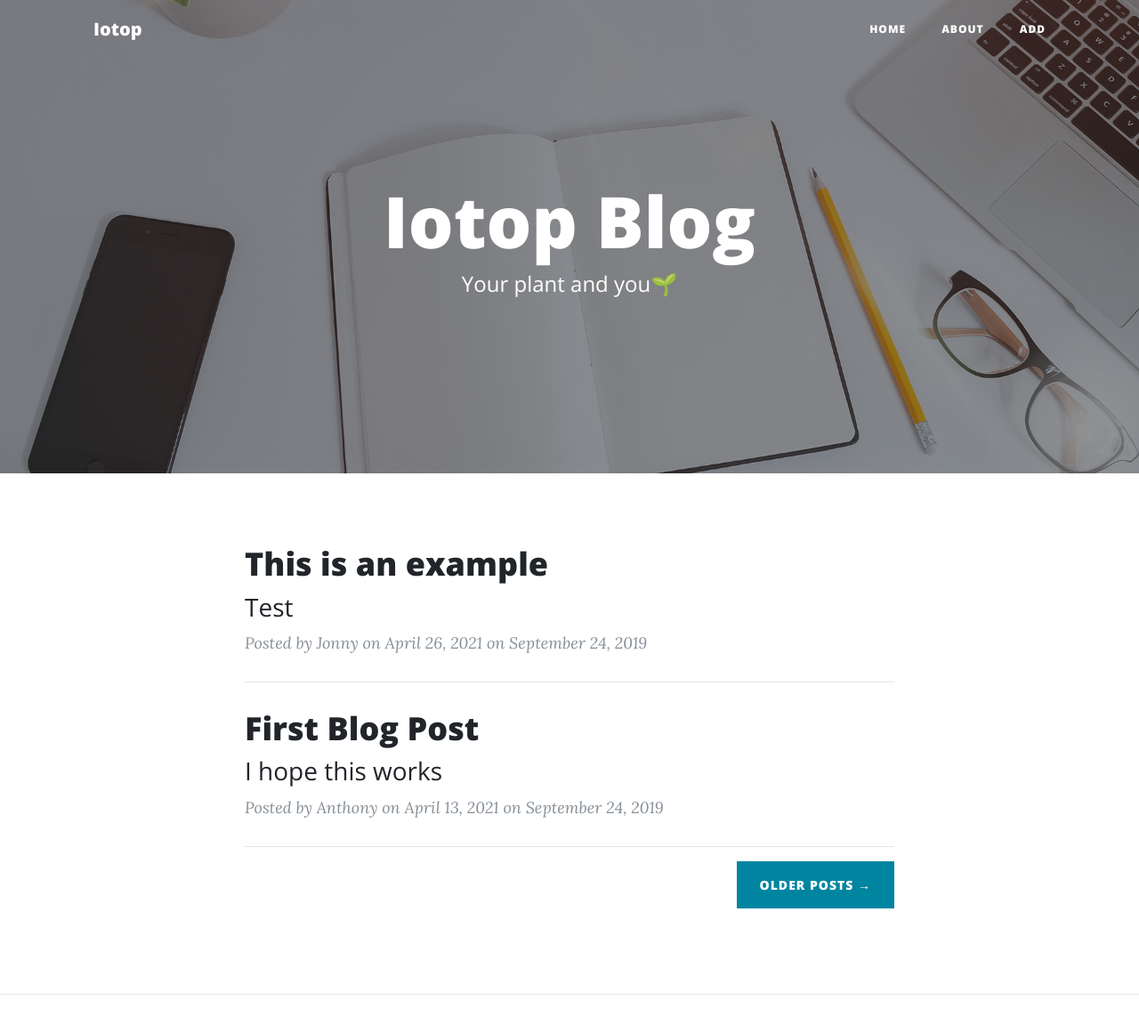
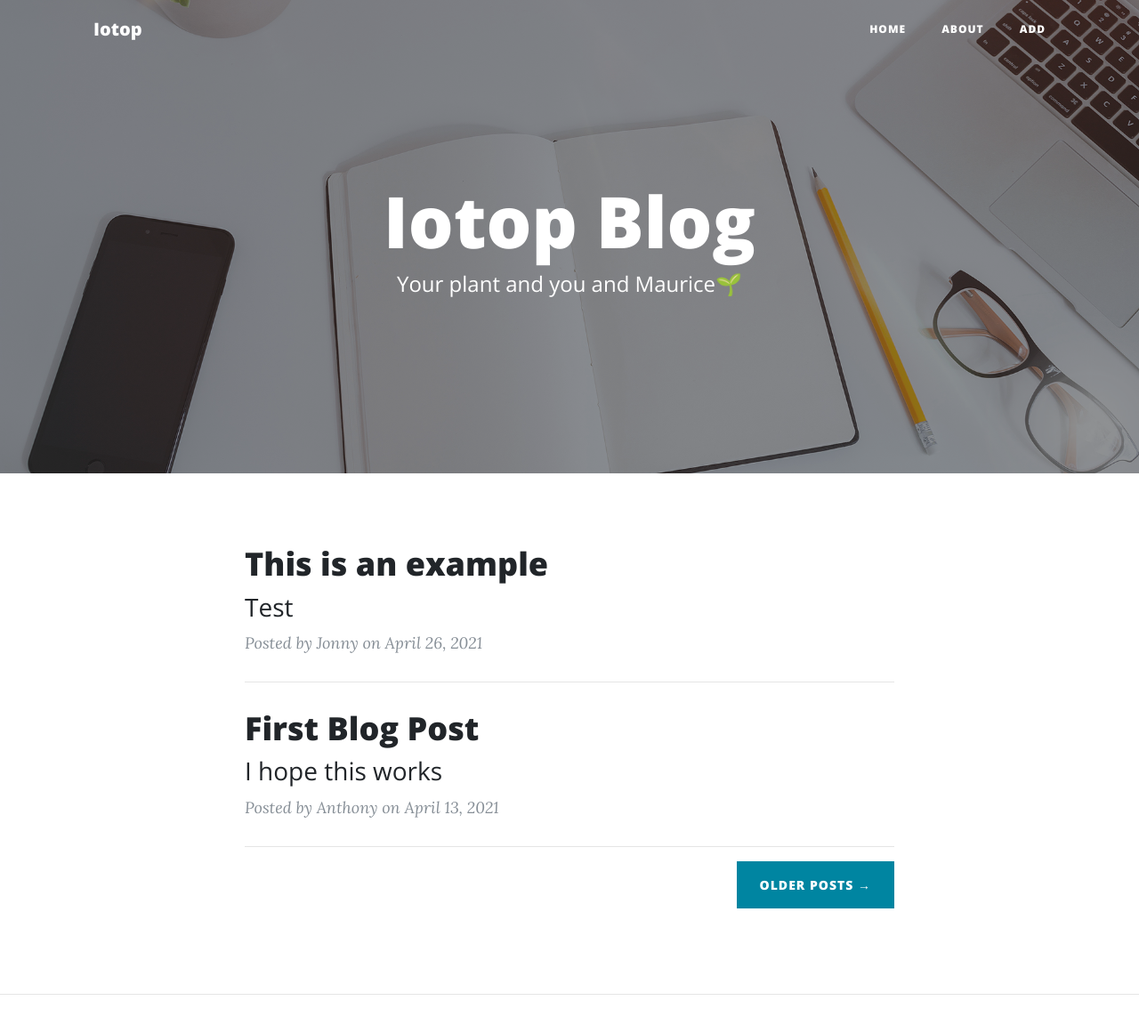
Before and after one commit to Iotop-Berlin/Iotop-Blog, a Flask app: page / in a window 1280 px wide. Shown: the top 1161 px of the page at 89% size. Run offline with Flask 2, Linux system fonts and the light colour scheme; data comes from the database, SQL or seed files in the repository; both versions use the stored data as it was after the commit; some libraries are stand-ins or nearby versions.

```diff
--- a/templates/about.html
+++ b/templates/about.html
@@ -8,7 +8,7 @@
   <meta name="description" content="">
   <meta name="author" content="">
 
-  <title>Clean Blog - Start Bootstrap Theme</title>
+  <title>Clean Iotop Blog - About</title>
 
     <!-- Bootstrap core CSS -->
     <link href="{{ url_for('static', filename='bootstrap.min.css') }}" rel="stylesheet">
@@ -88,11 +88,11 @@
     </div>
   </footer>
 
-  <!-- Bootstrap core JavaScript -->
+  <!-- Bootstrap Framework core JavaScript -->
   <script src="{{ url_for('static', filename='jquery.min.js') }}"></script>
   <script src="{{ url_for('static', filename='bootstrap.bundle.min.js') }}"></script>
 
-  <!-- Custom scripts for this template -->
+  <!-- Custom scripts -->
   <script src="{{ url_for('static', filename='clean-blog.min.js') }}"></script>
 
 </body>
--- a/templates/add.html
+++ b/templates/add.html
@@ -8,7 +8,7 @@
   <meta name="description" content="">
   <meta name="author" content="">
 
-  <title>Clean Blog - Start Bootstrap Theme</title>
+  <title>Clean Iotop Blog - Add</title>
 
   <!-- Bootstrap core CSS -->
   <link href="{{ url_for('static', filename='bootstrap.min.css') }}" rel="stylesheet">
@@ -118,11 +118,11 @@
     </div>
   </footer>
 
-  <!-- Bootstrap core JavaScript -->
+  <!-- Bootstrap Framework -->
   <script src="{{ url_for('static', filename='jquery.min.js') }}"></script>
   <script src="{{ url_for('static', filename='bootstrap.bundle.min.js') }}"></script>
 
-  <!-- Custom scripts for this template -->
+  <!-- Custom scripts -->
   <script src="{{ url_for('static', filename='clean-blog.min.js') }}"></script>
 
 </body>
--- a/templates/index.html
+++ b/templates/index.html
@@ -8,7 +8,7 @@
   <meta name="description" content="">
   <meta name="author" content="">
 
-  <title>Clean Blog - Start Bootstrap Theme</title>
+  <title>Clean Iotop Blog </title>
 
   <!-- Bootstrap core CSS -->
   <link href="{{ url_for('static', filename='bootstrap.min.css') }}" rel="stylesheet">
@@ -57,7 +57,7 @@
         <div class="col-lg-8 col-md-10 mx-auto">
           <div class="site-heading">
             <h1>Iotop Blog</h1>
-            <span class="subheading">Your plant and you🌱</span>
+            <span class="subheading">Your plant and you and Maurice🌱</span>
           </div>
         </div>
       </div>
@@ -78,8 +78,7 @@
               {{ post.subtitle }}
             </h3>
           </a>
-          <p class="post-meta">Posted by {{ post.author }} on {{ post.date_posted.strftime('%B %d, %Y') }}
-            on September 24, 2019</p>
+          <p class="post-meta">Posted by {{ post.author }} on {{ post.date_posted.strftime('%B %d, %Y') }}</p>
         </div>
         <hr>
         {% endfor %}
@@ -105,11 +104,11 @@
     </div>
   </footer>
 
-  <!-- Bootstrap core JavaScript -->
+  <!-- Bootstrap Framework core JavaScript -->
   <script src="{{ url_for('static', filename='jquery.min.js') }}"></script>
   <script src="{{ url_for('static', filename='bootstrap.bundle.min.js') }}"></script>
 
-  <!-- Custom scripts for this template -->
+  <!-- Custom scripts -->
   <script src="{{ url_for('static', filename='clean-blog.min.js') }}"></script>
 
 </body>
--- a/templates/post.html
+++ b/templates/post.html
@@ -8,7 +8,7 @@
   <meta name="description" content="">
   <meta name="author" content="">
 
-  <title>Clean Blog - Start Bootstrap Theme</title>
+  <title>CClean Iotop Blog - Post</title>
 
   <!-- Bootstrap core CSS -->
   <link href="{{ url_for('static', filename='bootstrap.min.css') }}" rel="stylesheet">
@@ -91,11 +91,11 @@
     </div>
   </footer>
 
-  <!-- Bootstrap core JavaScript -->
+  <!-- Bootstrap Framework core JavaScript -->
   <script src="{{ url_for('static', filename='jquery.min.js') }}"></script>
   <script src="{{ url_for('static', filename='bootstrap.bundle.min.js') }}"></script>
 
-  <!-- Custom scripts for this template -->
+  <!-- Custom scripts -->
   <script src="{{ url_for('static', filename='clean-blog.min.js') }}"></script>
 
 </body>
```
Also changed, not shown: blog.db, static/clean-blog.min.css.
